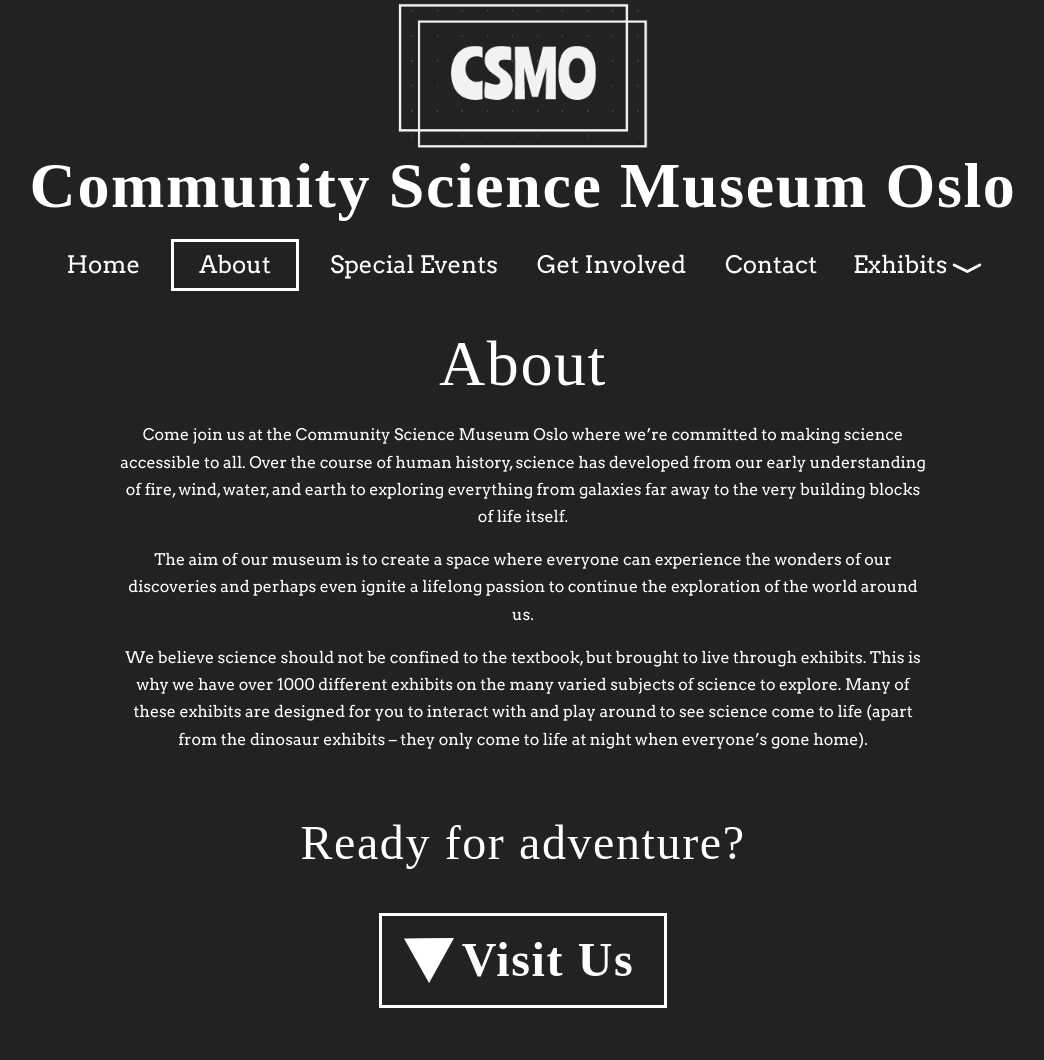
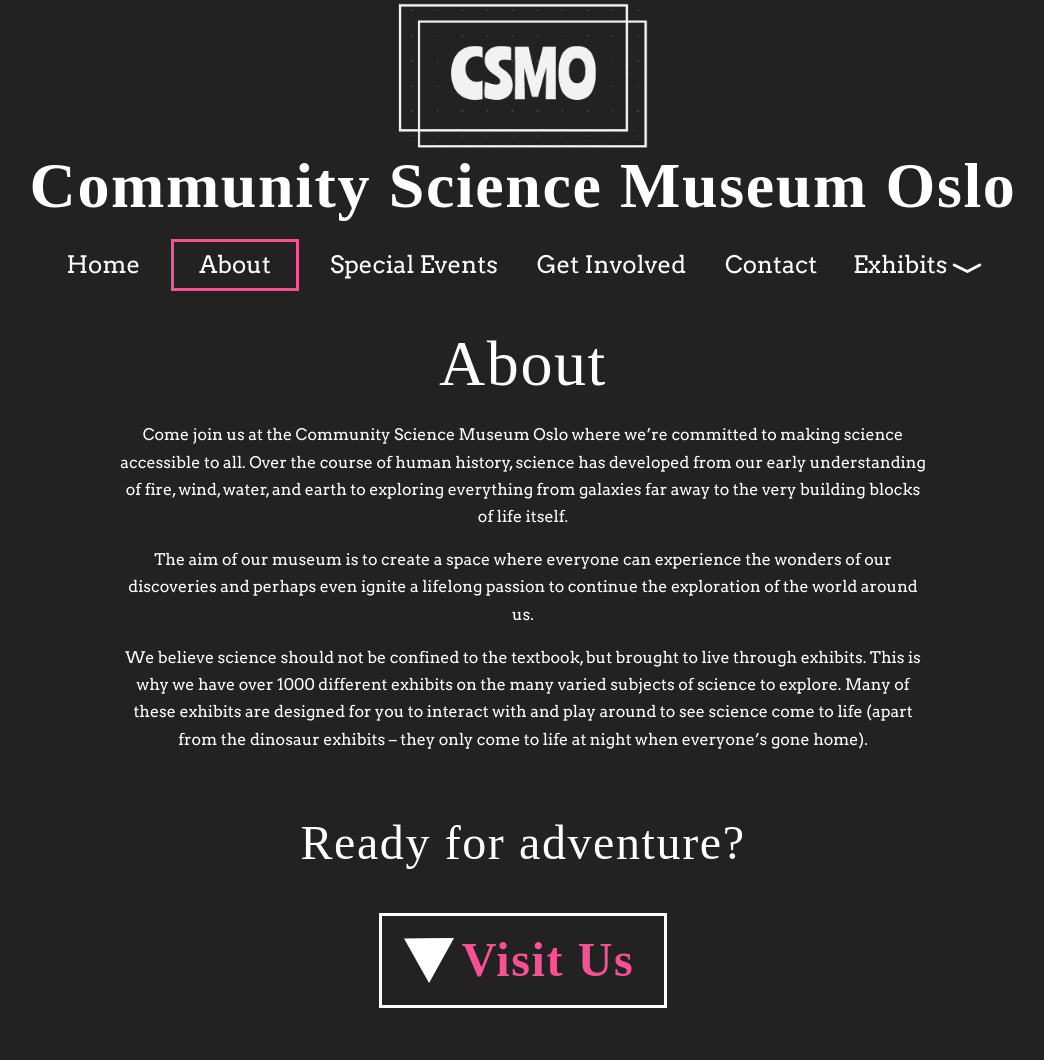
Before and after one commit to JohanLossius/CSMO, a plain HTML site: page about.html in a window 1280 px wide. Shown: the part 5-1065 px from the top of the page, without its empty margins (117-1161 px from the left). Drawn offline with Linux system fonts and the light colour scheme; a web font is replaced by a local one.

Commit message:
Final Commit Semester 1 Project Johan 13.2.22

```diff
--- a/styles/styles.css
+++ b/styles/styles.css
@@ -128,7 +128,7 @@ header {
 .header-menu-item-current {
     border: solid;
     border-width: 1px;
-    border-color: white;
+    border-color: #F85093;
     padding-left: 25px;
     padding-right: 25px;
     border-width: medium;
@@ -220,6 +220,10 @@ footer {
 
 #location-id {
     margin: 6px;
+}
+
+.cta-color, .visit-us-span {
+    color: #F85093;
 }
 
 .google-maps-iframe {
```
